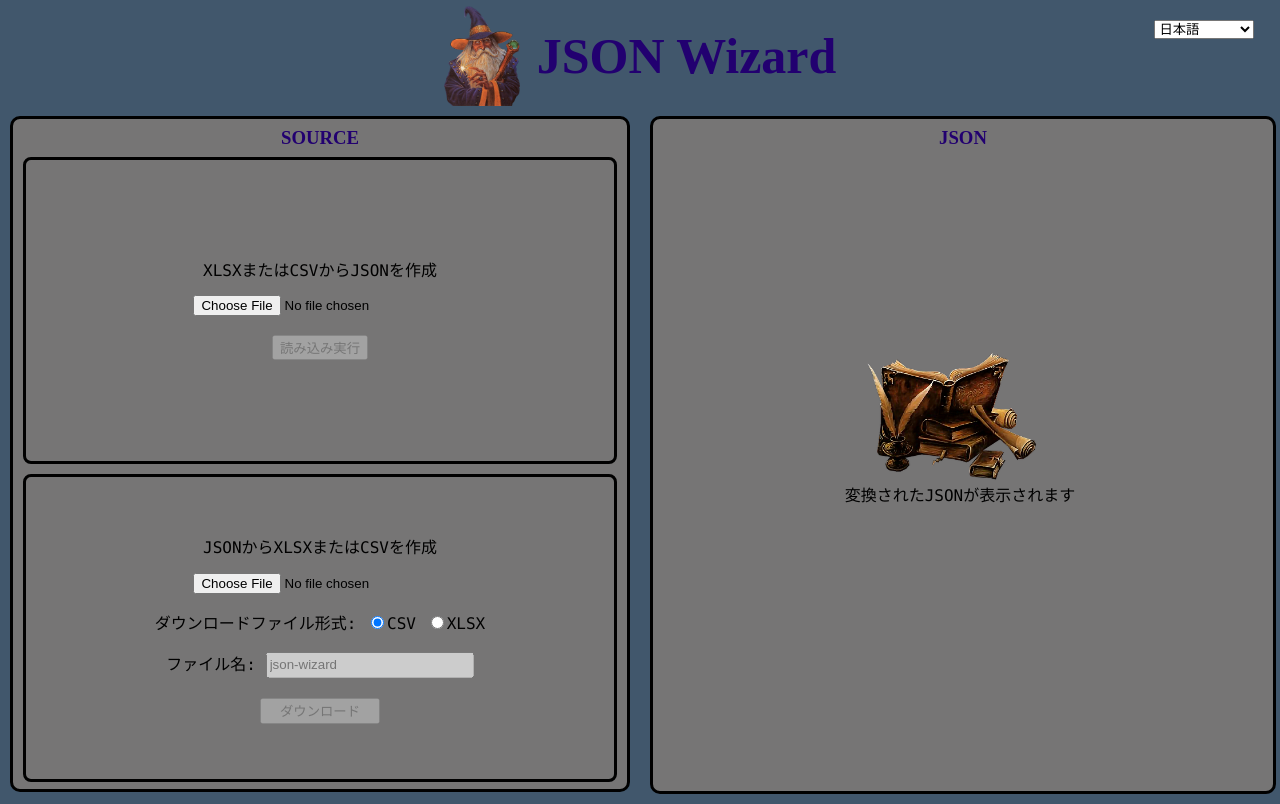
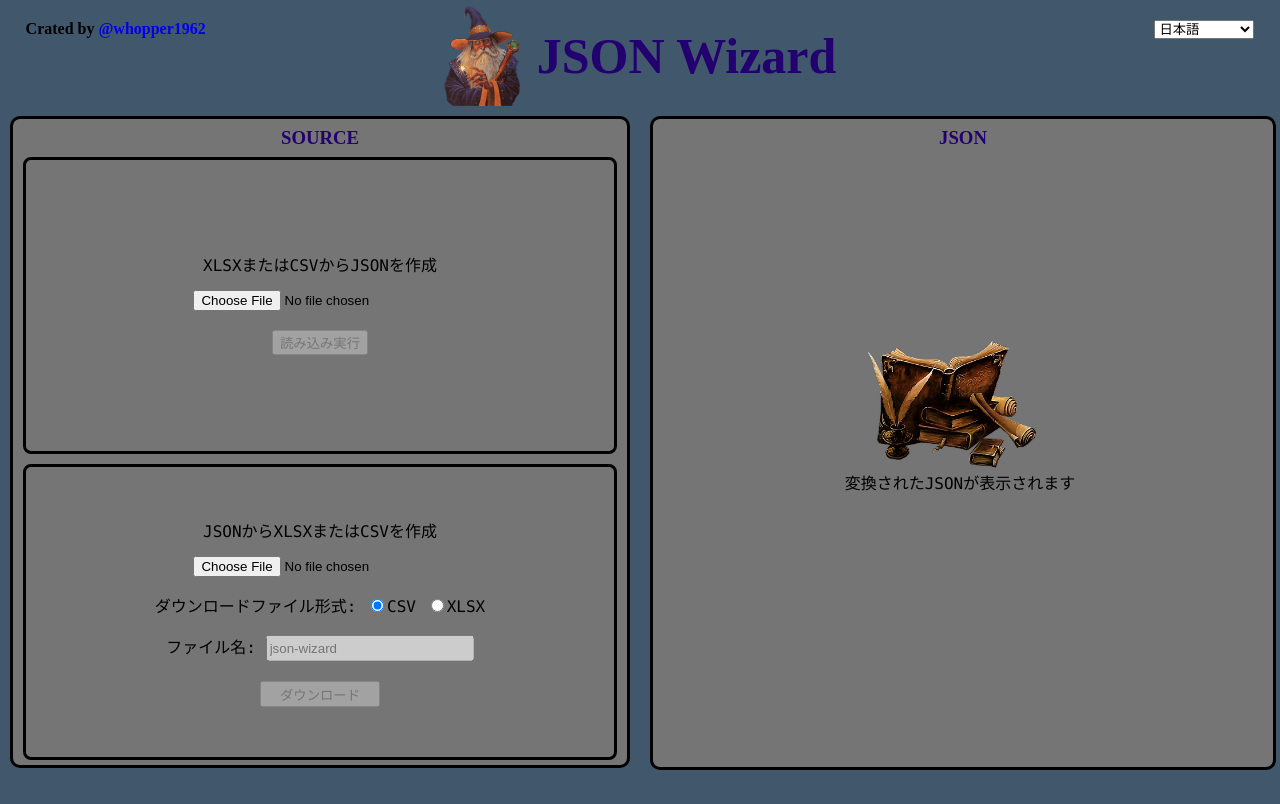
Before and after one commit to whopper1962/json-wizard-demo, a Vue app: page / in a window 1280 px wide. Built offline with nearby package versions, Linux system fonts and the light colour scheme.

Commit message:
add github link

```diff
--- a/src/components/JsonView.vue
+++ b/src/components/JsonView.vue
@@ -118,7 +118,7 @@ export default {
   border: solid black;
   background-color: rgb(118, 117, 117);
   width: 100%;
-  height: 84vh;
+  height: 81vh;
 }
 .file-input-form {
   position: absolute;
--- a/src/components/XlsxView.vue
+++ b/src/components/XlsxView.vue
@@ -611,7 +611,7 @@ export default {
   border: solid black;
   background-color: rgb(118, 117, 117);
   width: 100%;
-  height: 84.5vh;
+  height: 81.5vh;
 }
 .file-input-form {
   height: 90%;
@@ -825,7 +825,7 @@ export default {
 .set-data-type-as-array-area {
   /* display: inline-block; */
   margin-bottom: 10px;
-  line-height: 200%;
+  line-height: 170%;
 }
 .set-data-type-as-array-area label {
   cursor: pointer;
--- a/src/views/HomeView.vue
+++ b/src/views/HomeView.vue
@@ -4,6 +4,16 @@
         <!-- <div class="left">
         </div> -->
         <div class="nav-bar">
+          <div class="left created-by-whopper">
+            Crated by
+            <a
+              href="https://github.com/whopper1962"
+              target="_blank"
+              rel="noopener noreferrer"
+            >
+              @whopper1962
+            </a>
+          </div>
           <div class="flex">
             <img class="icon" src="wizard.png"/>
             <div>
@@ -122,6 +132,16 @@ export default {
   margin-right: 2%;
   margin-top: 1%;
 }
+.created-by-whopper {
+  font-family: cursive;
+  font-weight: bold;
+  color: black;
+  margin-left: 2%;
+  margin-top: 1%;
+}
+.created-by-whopper a{
+  text-decoration:none;
+}
 .lang-select-box-area select {
   width: 100px;
 }
```
